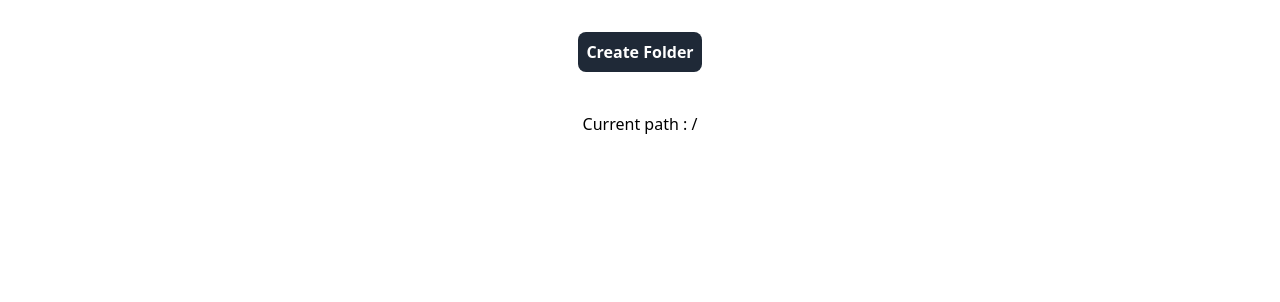
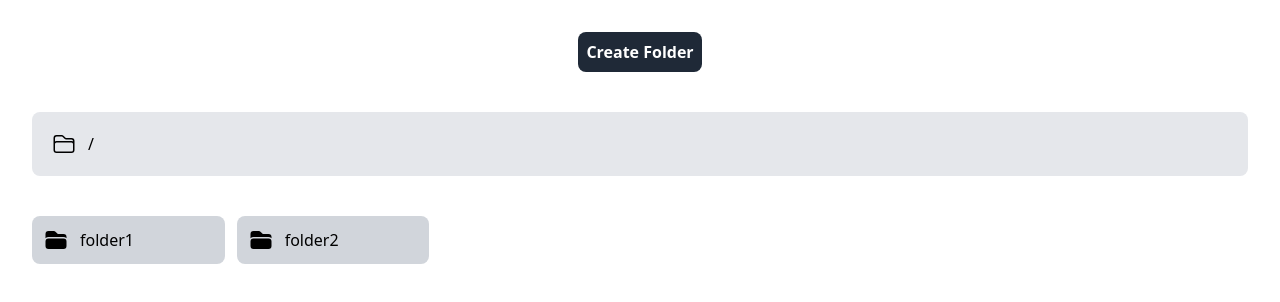
Before and after one commit to Anindra123/folderapp, a React (Vite) app: page / in a window 1280 px wide. Shown: the top 302 px of the page. Built offline with nearby package versions, Linux system fonts and the light colour scheme.

Commit message:
updated logic with navigation scheme

```diff
--- a/package.json
+++ b/package.json
@@ -11,6 +11,7 @@
   },
   "dependencies": {
     "@radix-ui/react-dialog": "^1.0.5",
+    "@radix-ui/react-tooltip": "^1.0.7",
     "class-variance-authority": "^0.7.0",
     "clsx": "^2.1.0",
     "lucide-react": "^0.303.0",
--- a/src/App.tsx
+++ b/src/App.tsx
@@ -3,59 +3,85 @@ import { useState } from 'react'
 import './App.css'
 import CreatFolderDialog from './components/CreateFolderDialog';
 import Folder from './components/Folder';
-import { v4 as uuidv4 } from 'uuid';
+import Navigation from './components/Navigation';
 
-type Folder = {
-  id: string,
-  name: string,
 
+
+const initial_folder: any = {
+  folder1: {},
+  folder2: { sub1: {}, sub2: { subsub1: {} } },
 }
 
+
+
 function App() {
+  const [dialogOpen, setDialogOpen] = useState(false);
+  const [folderName, setFolderName] = useState("");
+  const [folders, setFolders] = useState(initial_folder);
+  const [renderFolder, setRenderFolder] = useState(initial_folder);
+  const [path, setCurrentPath] = useState<string[]>([]);
 
-  const [folderName, setFolderName] = useState("");
-  const [folder, setFolder] = useState<Folder[]>([])
-  const [dialogOpen, setDialogOpen] = useState(false);
-  const [isParent, setIsParent] = useState(false);
-  const [parentFolder, setParentFolder] = useState<string[]>([]);
+  function handleNavigation(e: React.MouseEvent<HTMLAnchorElement, MouseEvent>) {
+    //check if current folders is accessed
+    if (path[path.length - 1] === path[Number(e.currentTarget.id)]) return;
+    let temp_folder = { ...folders }
+
+    //get all the folders that is under the current path
+    path.slice(0, Number(e.currentTarget.id) + 1).forEach((p) => {
+
+      temp_folder = temp_folder[p]
+    })
+
+    //set the navigation bar to have the new path
+    const newPath = path.slice(0, Number(e.currentTarget.id) + 1);
+
+    setCurrentPath(newPath);
+
+    setRenderFolder(temp_folder);
+  }
   function handleSubmit() {
-    setFolder([...folder, { id: uuidv4(), name: folderName }]);
+    const temp_folder = { ...renderFolder };
+    temp_folder[folderName] = {}; //adding new folder to current object
+    setRenderFolder(temp_folder); // setting it to render
+
+    const all_folder_temp = { ...folders }; //getting all the folders
+    let currentFolders = all_folder_temp; //create a mutable copy of the current folders
+
+    //creating a flatlist
+    // since i need to creat subfolder on deeply nested object
+    path.map(p => {
+      const currKey = p;
+      currentFolders[currKey] = currentFolders[currKey] || {}
+      currentFolders = currentFolders[currKey]
+    })
+
+    //assigning new folder on that flatlist
+    currentFolders[folderName] = {};
+
+    setFolders(all_folder_temp);
     setDialogOpen(false);
   }
-  function handleClick(name: string) {
+  function BackToHome() {
+    setRenderFolder(initial_folder)
+    setCurrentPath([]);
+  }
 
-    setIsParent(true);
+  function handleClick(e: React.MouseEvent<HTMLAnchorElement, MouseEvent>) {
+    const temp_path: string[] = [...path]; //get all the path
+    temp_path.push(e.currentTarget //set the current path for the element that is clicked
+      .id);
+    setCurrentPath(temp_path) //update the path
 
-    setParentFolder([...parentFolder, name])
-
-
+    //set the current folder to render
+    const folder_to_render = renderFolder[e.currentTarget.id];
+    setRenderFolder(folder_to_render);
   }
   return (
     <>
-      {isParent ? <Folder parentFolder={parentFolder} /> : (
 
-        <>
-          <CreatFolderDialog setDialogOpen={setDialogOpen} setFolderName={setFolderName} handleSubmit={handleSubmit} isOpen={dialogOpen} />
-          <div className="mt-10">
-            <h1>{`Current path : /${parentFolder.toString().split(",").join("/")}`}</h1>
-          </div>
-
-          <div className='grid mt-10 grid-cols-12 gap-x-3 w-full'>
-            {folder.map((f) => (<a key={f.id} className='flex flex-row items-center gap-x-2 col-span-3 px-3 py-2 rounded-lg bg-gray-300 cursor-pointer hover:bg-gray-400 justify-start' id={f.name} onClick={e => handleClick(e.currentTarget.id)}>
-              <div>
-                <svg xmlns="http://www.w3.org/2000/svg" viewBox="0 0 24 24" fill="currentColor" className="w-6 h-6">
-                  <path d="M19.5 21a3 3 0 0 0 3-3v-4.5a3 3 0 0 0-3-3h-15a3 3 0 0 0-3 3V18a3 3 0 0 0 3 3h15ZM1.5 10.146V6a3 3 0 0 1 3-3h5.379a2.25 2.25 0 0 1 1.59.659l2.122 2.121c.14.141.331.22.53.22H19.5a3 3 0 0 1 3 3v1.146A4.483 4.483 0 0 0 19.5 9h-15a4.483 4.483 0 0 0-3 1.146Z" />
-                </svg>
-              </div>
-              <div>
-                <h1>{f.name}</h1>
-              </div>
-            </a>))}
-          </div>
-
-        </>
-      )}
-
+      <CreatFolderDialog setDialogOpen={setDialogOpen} setFolderName={setFolderName} handleSubmit={handleSubmit} isOpen={dialogOpen} />
+      <Navigation handleBackToHome={BackToHome} handleNavigation={handleNavigation} path={path} />
+      <Folder renderFolder={renderFolder} handleClick={handleClick} />
 
     </>
   )
--- a/src/components/Folder.tsx
+++ b/src/components/Folder.tsx
@@ -1,63 +1,36 @@
-import { useState } from "react"
-import CreatFolderDialog from "./CreateFolderDialog"
-import { v4 as uuidv4 } from 'uuid';
+import React from "react"
 
-type Folder = {
-    id: string,
-    name: string,
 
+interface FolderProps {
+    renderFolder: any,
+    handleClick: (val: React.MouseEvent<HTMLAnchorElement, MouseEvent>) => void
 }
 
-interface FolderProps {
-    parentFolder: string[],
-
-}
-
-export default function Folder({ parentFolder }: FolderProps) {
-    const [folder, setFolder] = useState<Folder[]>([])
-    const [isParent, setIsParent] = useState(false);
-    const [parentFolders, setParentFolder] = useState<string[]>(parentFolder);
-    const [dialogOpen, setDialogOpen] = useState(false);
-    const [folderName, setFolderName] = useState('');
-    function handleSubmit() {
-        setFolder([...folder, { name: folderName, id: uuidv4() }])
-        setDialogOpen(false);
-
-    }
-
-    function handleClick(id: string) {
-
-        setIsParent(true);
-
-        setParentFolder([...parentFolder, id])
 
 
-    }
+export default function Folder({ renderFolder, handleClick }: FolderProps) {
+
+
     return (
         <>
 
-            {isParent ?
-                (<Folder parentFolder={parentFolders
-                } />) :
-                (<>
-                    <CreatFolderDialog setDialogOpen={setDialogOpen} setFolderName={setFolderName} handleSubmit={handleSubmit} isOpen={dialogOpen} />
-                    <div className="mt-10">
-                        <h1>{`Current path : /${parentFolder.toString().split(",").join("/")}`}</h1>
-                    </div>
+
+
             <div className='grid mt-10 grid-cols-12 gap-x-3 w-full'>
-                        {folder.map((f) => (<a key={f.id} className='flex flex-row items-center gap-x-2 col-span-3 px-3 py-2 rounded-lg bg-gray-300 cursor-pointer hover:bg-gray-400 justify-start' id={f.name} onClick={(e) => handleClick(e.currentTarget.id)}>
+                {Object.keys(renderFolder).map((f, i) => (
+                    <a key={i} className='flex flex-row items-center gap-x-3 col-span-2 p-3 rounded-lg bg-gray-300 cursor-pointer hover:bg-gray-400 justify-start' id={f} onClick={(e) => handleClick(e)}>
                         <div>
                             <svg xmlns="http://www.w3.org/2000/svg" viewBox="0 0 24 24" fill="currentColor" className="w-6 h-6">
                                 <path d="M19.5 21a3 3 0 0 0 3-3v-4.5a3 3 0 0 0-3-3h-15a3 3 0 0 0-3 3V18a3 3 0 0 0 3 3h15ZM1.5 10.146V6a3 3 0 0 1 3-3h5.379a2.25 2.25 0 0 1 1.59.659l2.122 2.121c.14.141.331.22.53.22H19.5a3 3 0 0 1 3 3v1.146A4.483 4.483 0 0 0 19.5 9h-15a4.483 4.483 0 0 0-3 1.146Z" />
                             </svg>
                         </div>
                         <div>
-                                <h1>{f.name}</h1>
+                            <h1>{f}</h1>
                         </div>
-                        </a>))}
+                    </a>
+                ))}
             </div>
-                </>)
-            }
+
         </>
     )
 }
--- /dev/null
+++ b/src/components/Navigation.tsx
@@ -0,0 +1,58 @@
+import { Tooltip, TooltipProvider, TooltipTrigger, TooltipContent } from "@/ui-components/ui/tooltip";
+
+import React from "react"
+
+interface NavigationProps {
+    path: string[],
+    handleNavigation: (val: React.MouseEvent<HTMLAnchorElement, MouseEvent>) => void
+    handleBackToHome: (val: React.MouseEvent<HTMLAnchorElement, MouseEvent>) => void
+}
+
+export default function Navigation({ path, handleNavigation, handleBackToHome }: NavigationProps) {
+    return (
+        <div className="mt-10 flex flex-row items-center justify-between bg-gray-200 rounded-lg p-5">
+            <div className="flex flex-row gap-x-3 items-center">
+                <div>
+                    <TooltipProvider>
+                        <Tooltip>
+                            <TooltipTrigger className="flex items-center">
+                                <a onClick={handleBackToHome} className="flex flex-row items-center justify-center cursor-pointer">
+                                    <svg xmlns="http://www.w3.org/2000/svg" fill="none" viewBox="0 0 24 24" stroke-width="1.5" stroke="currentColor" className="w-6 h-6">
+                                        <path stroke-linecap="round" stroke-linejoin="round" d="M2.25 12.75V12A2.25 2.25 0 0 1 4.5 9.75h15A2.25 2.25 0 0 1 21.75 12v.75m-8.69-6.44-2.12-2.12a1.5 1.5 0 0 0-1.061-.44H4.5A2.25 2.25 0 0 0 2.25 6v12a2.25 2.25 0 0 0 2.25 2.25h15A2.25 2.25 0 0 0 21.75 18V9a2.25 2.25 0 0 0-2.25-2.25h-5.379a1.5 1.5 0 0 1-1.06-.44Z" />
+                                    </svg>
+                                </a>
+                            </TooltipTrigger>
+                            <TooltipContent>
+                                <p>Go to Home</p>
+                            </TooltipContent>
+                        </Tooltip>
+                    </TooltipProvider>
+
+                </div>
+                <div>
+                    <p className="">/</p>
+                </div>
+                {
+                    path.map((p, i) => (
+
+
+                        <div key={i} className="flex flex-row items-center gap-x-2">
+                            <a id={`${i}`} onClick={(e) => handleNavigation(e)} className="  cursor-pointer hover:text-gray-950 underline flex flex-row items-center justify-center">
+                                {p}
+                            </a>
+                            <div>
+                                <p className="">/</p>
+                            </div>
+                        </div>
+
+                    ))
+
+                }
+            </div>
+            <div>
+
+            </div>
+
+        </div >
+    )
+}
--- /dev/null
+++ b/src/ui-components/ui/tooltip.tsx
@@ -0,0 +1,30 @@
+"use client"
+
+import * as React from "react"
+import * as TooltipPrimitive from "@radix-ui/react-tooltip"
+
+import { cn } from "@/lib/utils"
+
+const TooltipProvider = TooltipPrimitive.Provider
+
+const Tooltip = TooltipPrimitive.Root
+
+const TooltipTrigger = TooltipPrimitive.Trigger
+
+const TooltipContent = React.forwardRef<
+  React.ElementRef<typeof TooltipPrimitive.Content>,
+  React.ComponentPropsWithoutRef<typeof TooltipPrimitive.Content>
+>(({ className, sideOffset = 4, ...props }, ref) => (
+  <TooltipPrimitive.Content
+    ref={ref}
+    sideOffset={sideOffset}
+    className={cn(
+      "z-50 overflow-hidden rounded-md border border-gray-200 bg-white px-3 py-1.5 text-sm text-gray-950 shadow-md animate-in fade-in-0 zoom-in-95 data-[state=closed]:animate-out data-[state=closed]:fade-out-0 data-[state=closed]:zoom-out-95 data-[side=bottom]:slide-in-from-top-2 data-[side=left]:slide-in-from-right-2 data-[side=right]:slide-in-from-left-2 data-[side=top]:slide-in-from-bottom-2 dark:border-gray-800 dark:bg-gray-950 dark:text-gray-50",
+      className
+    )}
+    {...props}
+  />
+))
+TooltipContent.displayName = TooltipPrimitive.Content.displayName
+
+export { Tooltip, TooltipTrigger, TooltipContent, TooltipProvider }
```
Also changed, not shown: 1 other file (tests, documents, lock files or other folders). Lines whose indentation alone changed are shown as unchanged.
